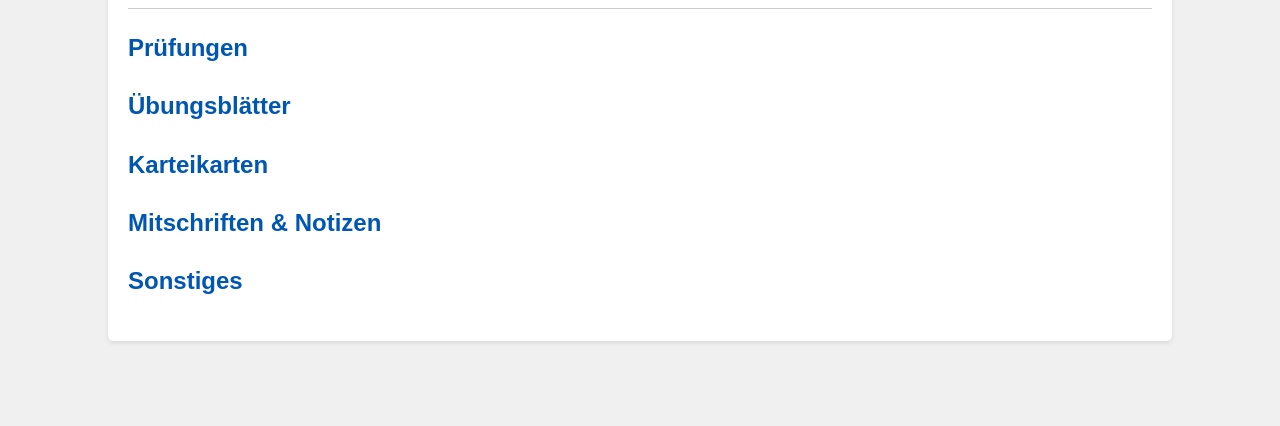
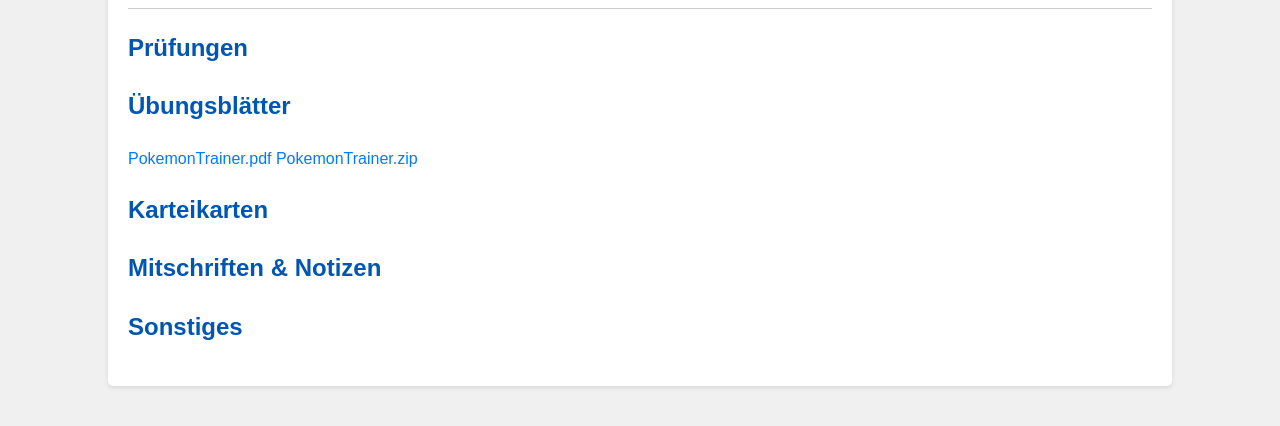
Before and after one commit to Ivan-Esau/klausurdribbler.de, a plain HTML site: page Module/Informatik/Proggen/Proggen.html in a window 1280 px wide. Shown: the part 126-552 px from the top of the page. Drawn offline with Linux system fonts and the light colour scheme.

Commit message:
Added some new documents

```diff
--- a/Module/Informatik/Proggen/Proggen.html
+++ b/Module/Informatik/Proggen/Proggen.html
@@ -22,6 +22,8 @@
     <section>
         <h2>Übungsblätter</h2>
         <!-- Übungsblätter Inhalt hier -->
+        <a href="pdf">PokemonTrainer.pdf</a>
+        <a href="Docs/KlausurVorbereitung.zip">PokemonTrainer.zip</a>
     </section>
 
     <section>
```
Also changed, not shown: 1 other file.
